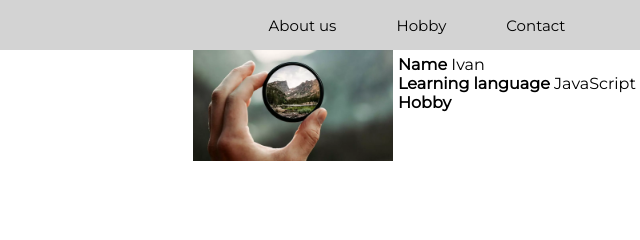
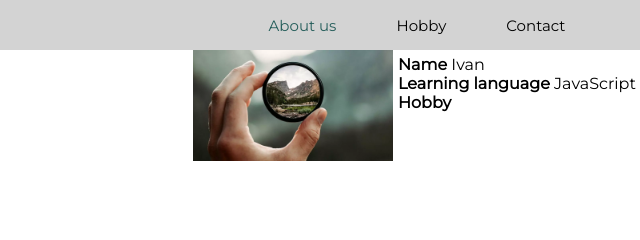
Before and after one commit to zhuravlevivan/Mathhub_JS, a plain HTML site: page index.html in a window 1280 px wide. In both pictures the pointer is over the link "About us". Shown: the top 240 px of the page, 223-863 px from the left. Drawn offline with Linux system fonts and the light colour scheme; no server answers.

Commit message:
add hover on menu

```diff
--- a/style.css
+++ b/style.css
@@ -11,6 +11,7 @@
 header {
     background-color: lightgray;
     height: 50px;
+    position: relative;
 }
 
 
@@ -29,6 +30,10 @@ nav > a {
     color: black;
     padding: 0 30px;
     font-size: 15px;
+}
+
+nav a:hover {
+    color: rgb(38, 94, 91);
 }
 
 .about_us {
```
